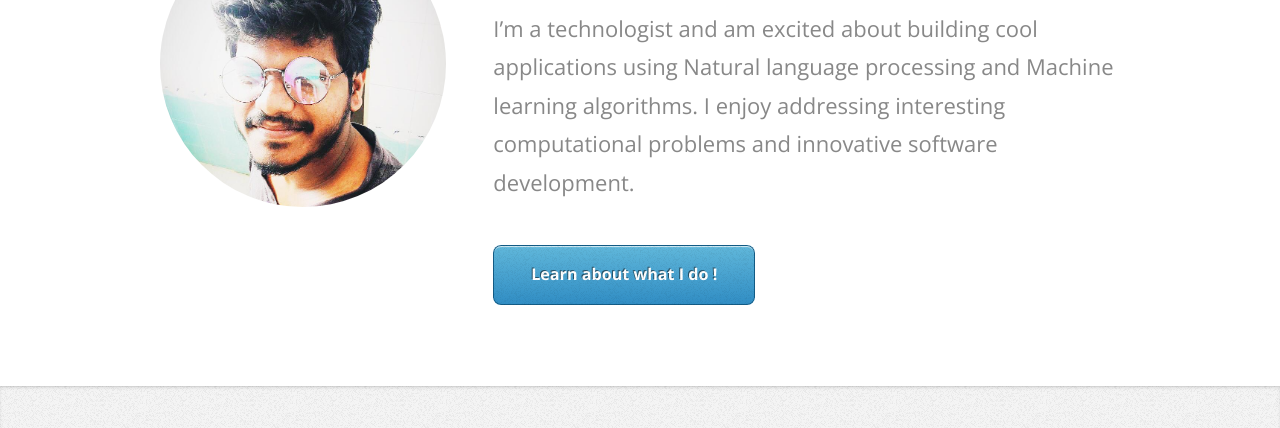
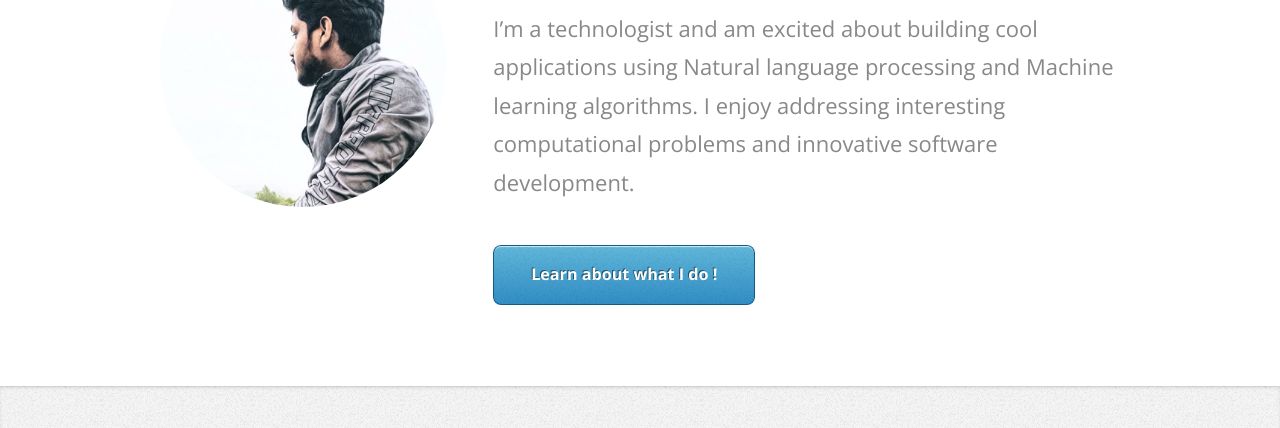
Before and after one commit to nithin-kumar/nithin-kumar.github.io, a plain HTML site: page index.html in a window 1280 px wide. Shown: the part 211-639 px from the top of the page. Drawn offline with nearby package versions, Linux system fonts and the light colour scheme.

Commit message:
Update index.html

```diff
--- a/index.html
+++ b/index.html
@@ -35,7 +35,7 @@
             <article class="container" id="top">
                 <div class="row">
                     <div class="4u">
-                        <span class="me image image-full"><img id="profile_image" data-src="/static/images/new_dp4.jpeg" alt="" /></span>
+                        <span class="me image image-full"><img id="profile_image" data-src="/static/images/new_dp.jpeg" alt="" /></span>
                     </div>
                     <div class="8u">
                         <header>
```
